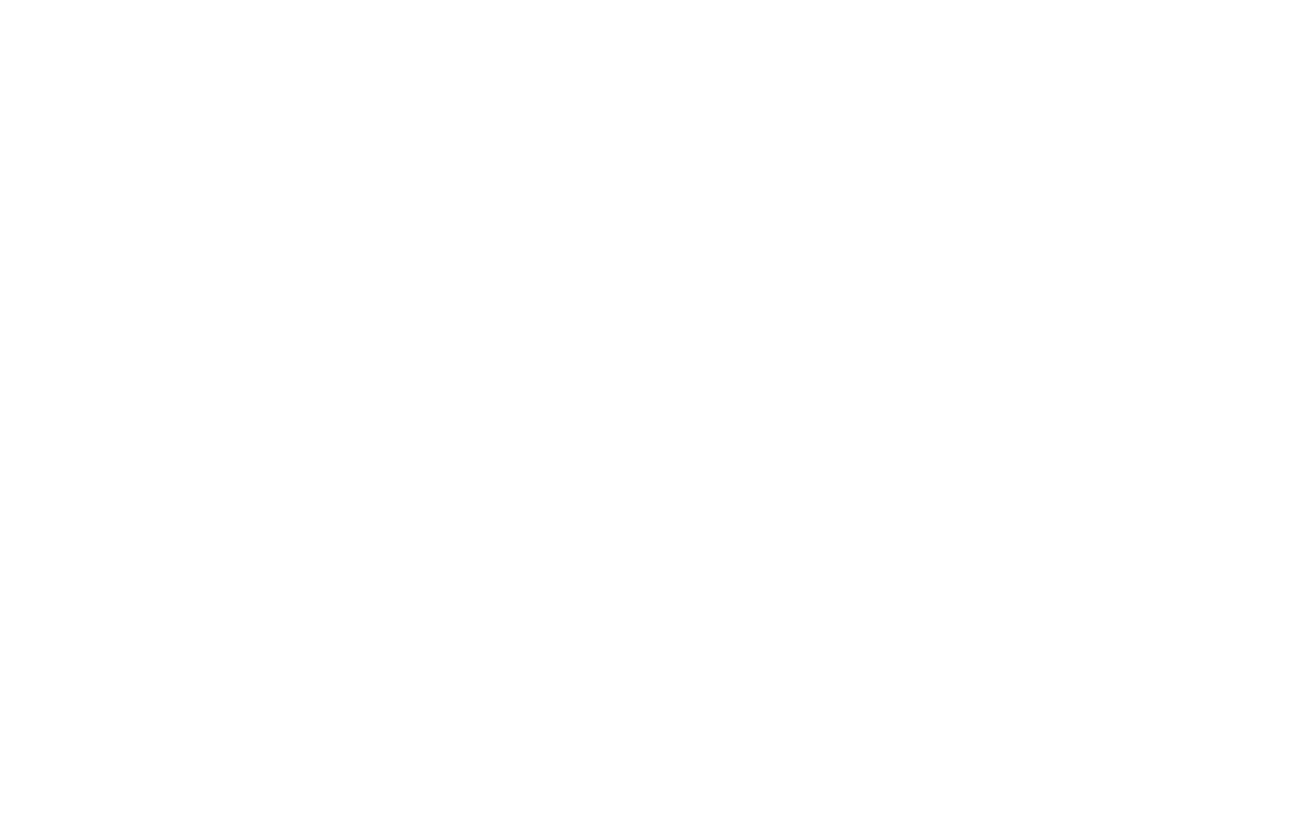
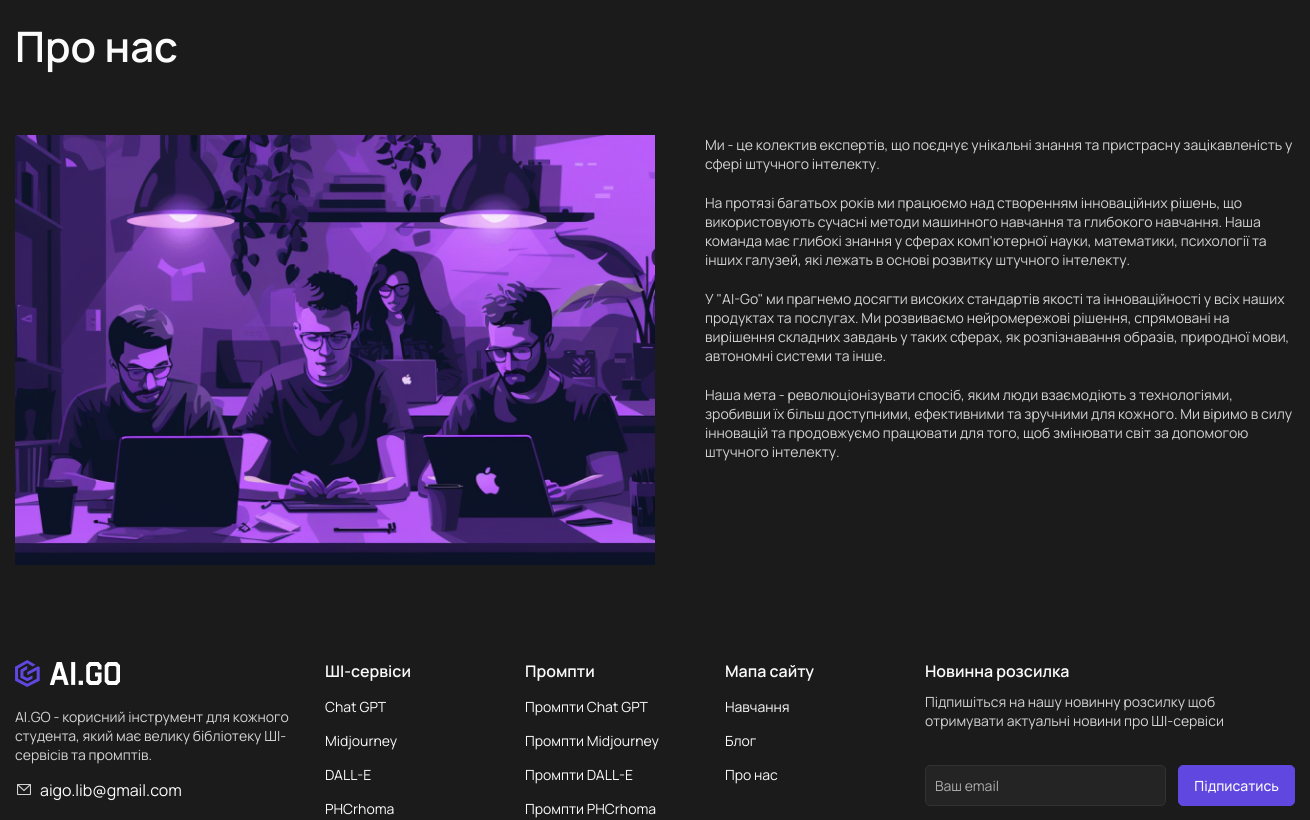
Before and after one commit to KostyaDemchenko/ai_go, a Next.js app: page /about_us_page in a window 1280 px wide. Before the commit this address had no page. Shown: the part 460-1280 px from the top of the page, 1310 px wide, since content can reach past the window. Before the commit the page ends 800 px from the top, so only its background shows below. Built offline with nearby package versions, Linux system fonts and the light colour scheme.

Commit message:
Added page "About Us"

```diff
--- a/components/BasicСomponents/Footer/index.tsx
+++ b/components/BasicСomponents/Footer/index.tsx
@@ -80,7 +80,7 @@ const Footer = () => {
           <a href="/news_page" className="link">
             Блог
           </a>
-          <a href="" className="link">
+          <a href="/about_us_page" className="link">
             Про нас
           </a>
         </div>
--- a/components/BasicСomponents/Header/index.tsx
+++ b/components/BasicСomponents/Header/index.tsx
@@ -25,7 +25,7 @@ const Header = () => {
           <a href="/prompts_page">Промпти</a>
           <a href="/news_page">Блог</a>
           <button onClick={openModal}>Навчання</button>
-          <a href="">Про нас</a>
+          <a href="/about_us_page">Про нас</a>
         </div>
       </div>
       <div className="right-side">
--- /dev/null
+++ b/src/pages/about_us_page/index.tsx
@@ -0,0 +1,66 @@
+"use client";
+
+import React from "react";
+import Image from "next/image";
+
+import Head from "next/head";
+import Header from "@/components/BasicСomponents/Header";
+import ScrollToTop from "@/components/BasicСomponents/ScrollToTop";
+import Footer from "@/components/BasicСomponents/Footer";
+
+import about_us from "@/public/img/about-us.png";
+
+import "./style.scss";
+import "@/src/app/globals.scss";
+
+export default function ai_list() {
+  return (
+    <>
+      {/* Metadata */}
+      <Head>
+        <title>AiGo - Нейромережі</title>
+        <meta
+          name="description"
+          content="Ми - колектив експертів у сфері штучного інтелекту, які працюють над створенням передових нейромережових технологій. Наша команда зосереджена на досягненні високих стандартів якості та інноваційності у таких областях, як розпізнавання образів, природна мова та автономні системи. Наша мета - революціонізувати технології, зробивши їх доступними та ефективними для всіх.          "
+        />
+        <link rel="shortcut icon" href="/favicon.svg" type="image/x-icon" />
+      </Head>
+      {/* Metadata */}
+      <ScrollToTop />
+      <Header />
+      <main>
+        <div className="container">
+          <h2 className="page-title">Про нас</h2>
+          <div className="about-us-container">
+            <Image src={about_us} alt="ai-go-logo" />
+            <div className="text-container">
+              <p className="description">
+                Ми - це колектив експертів, що поєднує унікальні знання та пристрасну зацікавленість
+                у сфері штучного інтелекту.
+              </p>
+              <p className="description">
+                На протязі багатьох років ми працюємо над створенням інноваційних рішень, що
+                використовують сучасні методи машинного навчання та глибокого навчання. Наша команда
+                має глибокі знання у сферах комп'ютерної науки, математики, психології та інших
+                галузей, які лежать в основі розвитку штучного інтелекту.
+              </p>
+              <p className="description">
+                У "AI-Go" ми прагнемо досягти високих стандартів якості та інноваційності у всіх
+                наших продуктах та послугах. Ми розвиваємо нейромережові рішення, спрямовані на
+                вирішення складних завдань у таких сферах, як розпізнавання образів, природної мови,
+                автономні системи та інше.
+              </p>
+              <p className="description">
+                Наша мета - революціонізувати спосіб, яким люди взаємодіють з технологіями, зробивши
+                їх більш доступними, ефективними та зручними для кожного. Ми віримо в силу інновацій
+                та продовжуємо працювати для того, щоб змінювати світ за допомогою штучного
+                інтелекту.
+              </p>
+            </div>
+          </div>
+        </div>
+      </main>
+      <Footer />
+    </>
+  );
+}
--- /dev/null
+++ b/src/pages/about_us_page/style.scss
@@ -0,0 +1,42 @@
+@import "@/src/app/shortClasses.scss";
+
+main {
+  padding-top: 60px;
+  padding-bottom: 60px;
+}
+
+.container {
+  @include flex(center, center);
+  @include f-direction(column);
+
+  width: 100%;
+  gap: 60px;
+
+  .about-us-container {
+    @include flex(flex-start, flex-start);
+    @include f-direction(row);
+
+    width: 100%;
+    gap: 50px;
+
+    img {
+      width: 50%;
+      object-fit: contain;
+      height: 100%;
+    }
+
+    .text-container {
+      @include flex(flex-start, flex-start);
+      @include f-direction(column);
+
+      width: 50%;
+      gap: 20px;
+
+      .description {
+        font-size: 14px;
+        font-weight: 400;
+        color: var(--dark-white);
+      }
+    }
+  }
+}
```
Also changed, not shown: public/img/about-us.png (added).
